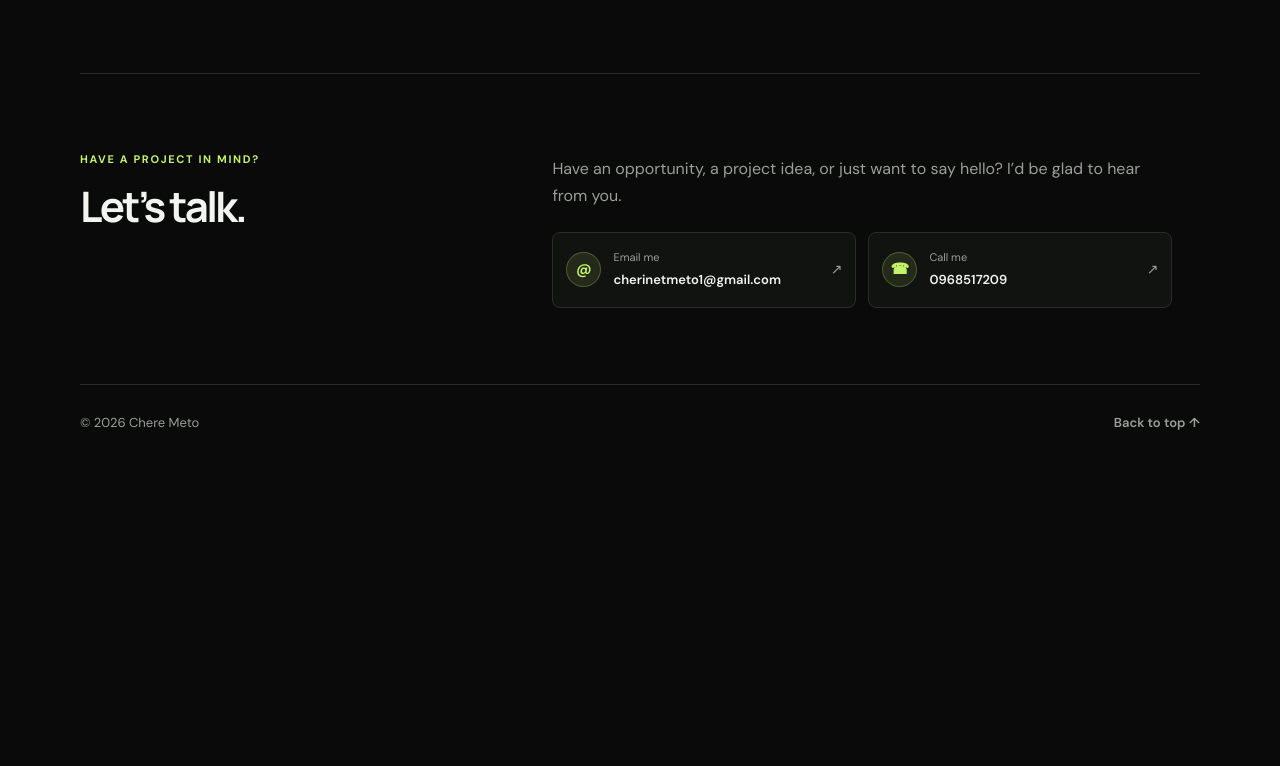
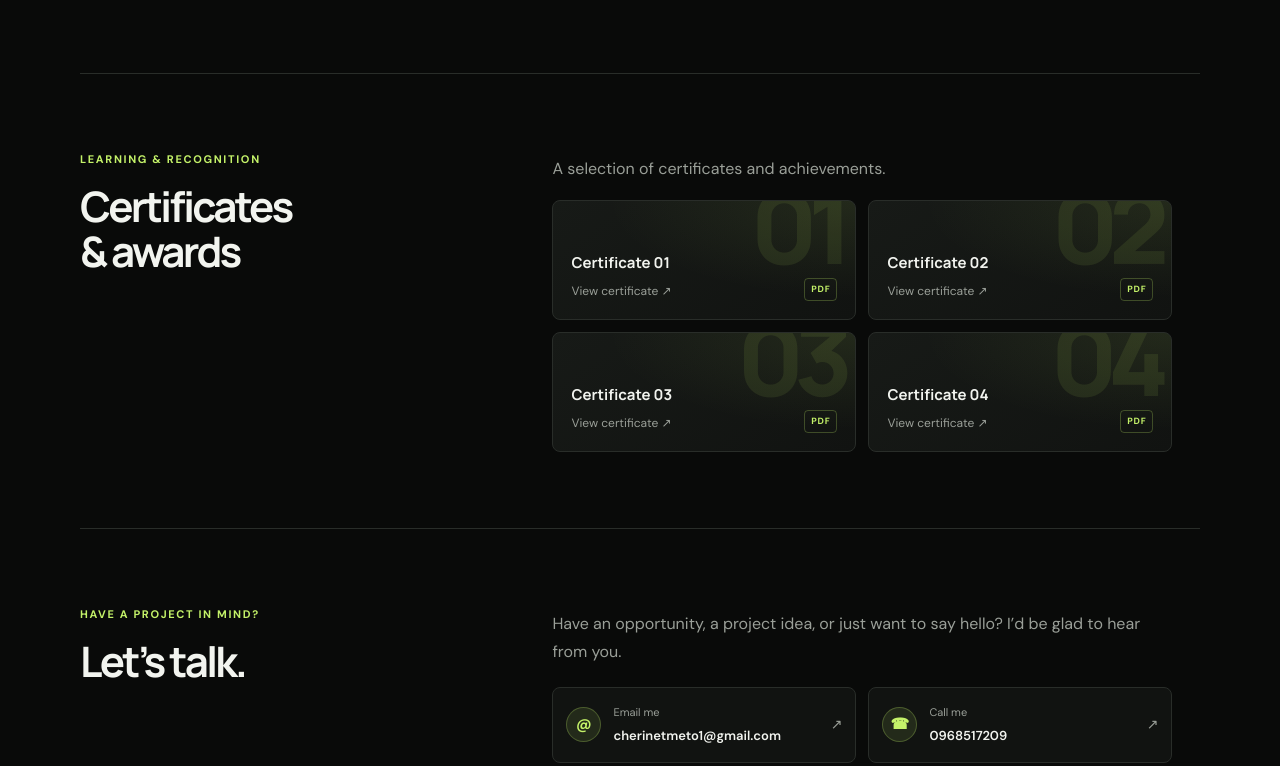
Before and after one commit to chere-meto/portifolio-web, a plain HTML site: page index.html in a window 1280 px wide. Shown: the part 1464-2230 px from the top of the page. Before the commit the page ends 1926 px from the top, so only its background shows below. Drawn offline with Linux system fonts and the light colour scheme.

Commit message:
am adding certeficates and awards

```diff
--- a/index.html
+++ b/index.html
@@ -29,6 +29,7 @@
           <a href="#about">About</a>
           <a href="#skills">Skills</a>
           <a href="#projects">Projects</a>
+          <a href="#certificates">Certificates &amp; Awards</a>
           <a href="#contact">Contact</a>
         </nav>
       </div>
@@ -115,6 +116,50 @@
           </div>
         </section>
 
+        <section class="section" id="certificates" aria-labelledby="certificates-title">
+          <div class="section-heading">
+            <p class="section-kicker">Learning &amp; recognition</p>
+            <h2 id="certificates-title">Certificates<br />&amp; awards</h2>
+          </div>
+          <div class="section-content">
+            <p class="section-intro">A selection of certificates and achievements.</p>
+            <div class="certificate-grid">
+              <a class="certificate-card" href="aa.pdf" target="_blank" rel="noopener noreferrer">
+                <span class="certificate-number" aria-hidden="true">01</span>
+                <span class="certificate-info">
+                  <strong>Certificate 01</strong>
+                  <small>View certificate <span aria-hidden="true">↗</span></small>
+                </span>
+                <span class="certificate-file" aria-hidden="true">PDF</span>
+              </a>
+              <a class="certificate-card" href="bb.pdf" target="_blank" rel="noopener noreferrer">
+                <span class="certificate-number" aria-hidden="true">02</span>
+                <span class="certificate-info">
+                  <strong>Certificate 02</strong>
+                  <small>View certificate <span aria-hidden="true">↗</span></small>
+                </span>
+                <span class="certificate-file" aria-hidden="true">PDF</span>
+              </a>
+              <a class="certificate-card" href="cc.pdf" target="_blank" rel="noopener noreferrer">
+                <span class="certificate-number" aria-hidden="true">03</span>
+                <span class="certificate-info">
+                  <strong>Certificate 03</strong>
+                  <small>View certificate <span aria-hidden="true">↗</span></small>
+                </span>
+                <span class="certificate-file" aria-hidden="true">PDF</span>
+              </a>
+              <a class="certificate-card" href="dd.pdf" target="_blank" rel="noopener noreferrer">
+                <span class="certificate-number" aria-hidden="true">04</span>
+                <span class="certificate-info">
+                  <strong>Certificate 04</strong>
+                  <small>View certificate <span aria-hidden="true">↗</span></small>
+                </span>
+                <span class="certificate-file" aria-hidden="true">PDF</span>
+              </a>
+            </div>
+          </div>
+        </section>
+
         <section class="section contact" id="contact" aria-labelledby="contact-title">
           <div class="section-heading">
             <p class="section-kicker">Have a project in mind?</p>
--- a/style.css
+++ b/style.css
@@ -486,6 +486,92 @@ button:focus-visible {
   font-size: 14px;
 }
 
+.certificate-grid {
+  display: grid;
+  grid-template-columns: repeat(2, minmax(0, 1fr));
+  gap: 12px;
+}
+
+.certificate-card {
+  position: relative;
+  display: flex;
+  min-width: 0;
+  min-height: 120px;
+  align-items: flex-end;
+  gap: 13px;
+  overflow: hidden;
+  border: 1px solid var(--line);
+  border-radius: 8px;
+  padding: 18px;
+  background:
+    radial-gradient(ellipse at 100% 0, rgb(196 242 105 / 9%), transparent 58%),
+    linear-gradient(145deg, var(--surface-raised), var(--surface));
+  transition: border-color 180ms ease, transform 180ms ease, background 180ms ease;
+}
+
+.certificate-card:hover,
+.certificate-card:focus-visible {
+  transform: translateY(-3px);
+  border-color: rgb(196 242 105 / 55%);
+  background:
+    radial-gradient(ellipse at 100% 0, rgb(196 242 105 / 14%), transparent 58%),
+    linear-gradient(145deg, var(--surface-raised), var(--surface));
+}
+
+.certificate-number {
+  position: absolute;
+  top: -25px;
+  right: 12px;
+  color: rgb(196 242 105 / 9%);
+  font-family: Manrope, Arial, sans-serif;
+  font-size: 100px;
+  font-weight: 800;
+  letter-spacing: -0.1em;
+  line-height: 1;
+  pointer-events: none;
+}
+
+.certificate-info {
+  position: relative;
+  z-index: 1;
+  min-width: 0;
+}
+
+.certificate-info strong,
+.certificate-info small {
+  display: block;
+}
+
+.certificate-info strong {
+  font-family: Manrope, Arial, sans-serif;
+  font-size: 15px;
+  font-weight: 700;
+}
+
+.certificate-info small {
+  margin-top: 5px;
+  color: var(--muted);
+  font-size: 12px;
+  transition: color 180ms ease;
+}
+
+.certificate-card:hover .certificate-info small {
+  color: var(--accent);
+}
+
+.certificate-file {
+  position: relative;
+  z-index: 1;
+  margin-left: auto;
+  border: 1px solid rgb(196 242 105 / 25%);
+  border-radius: 4px;
+  padding: 3px 6px;
+  color: var(--accent);
+  font-size: 9px;
+  font-weight: 700;
+  letter-spacing: 0.08em;
+}
+
 .contact {
   border-bottom: 0;
 }
@@ -602,6 +688,10 @@ button:focus-visible {
   }
 
   .contact-links {
+    grid-template-columns: 1fr;
+  }
+
+  .certificate-grid {
     grid-template-columns: 1fr;
   }
 }
```
Also changed, not shown: 5 other files.
